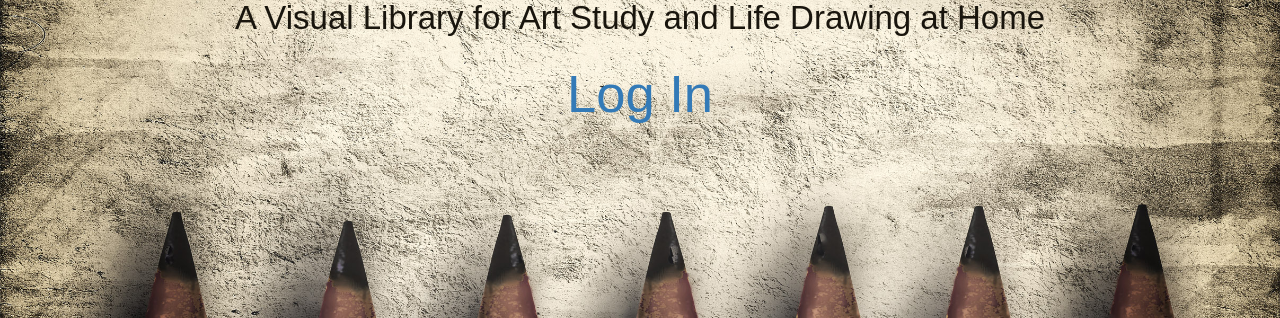
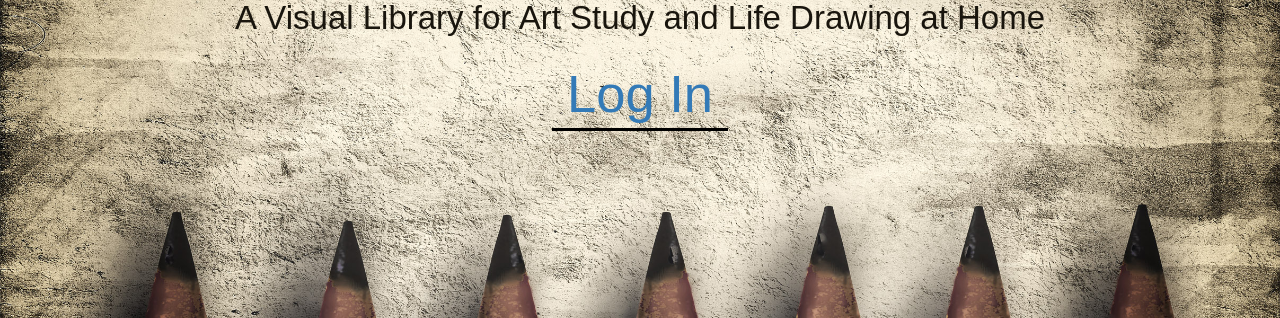
Before and after one commit to kelseyoo14/beautiful-lines, a Flask app: page / in a window 1280 px wide. Shown: the part 280-598 px from the top of the page. Run offline with Flask 2, Linux system fonts and the light colour scheme; some libraries are stand-ins or nearby versions; some web fonts are replaced.

Commit message:
couple of small edits

```diff
--- a/templates/homepage.html
+++ b/templates/homepage.html
@@ -26,6 +26,7 @@
             text-decoration: none;
             font-size: 1.5em;
             padding: 5px 15px;
+            border-bottom: 3px solid black;
         }
 
         a:hover {
```
Also changed, not shown: README.md.
